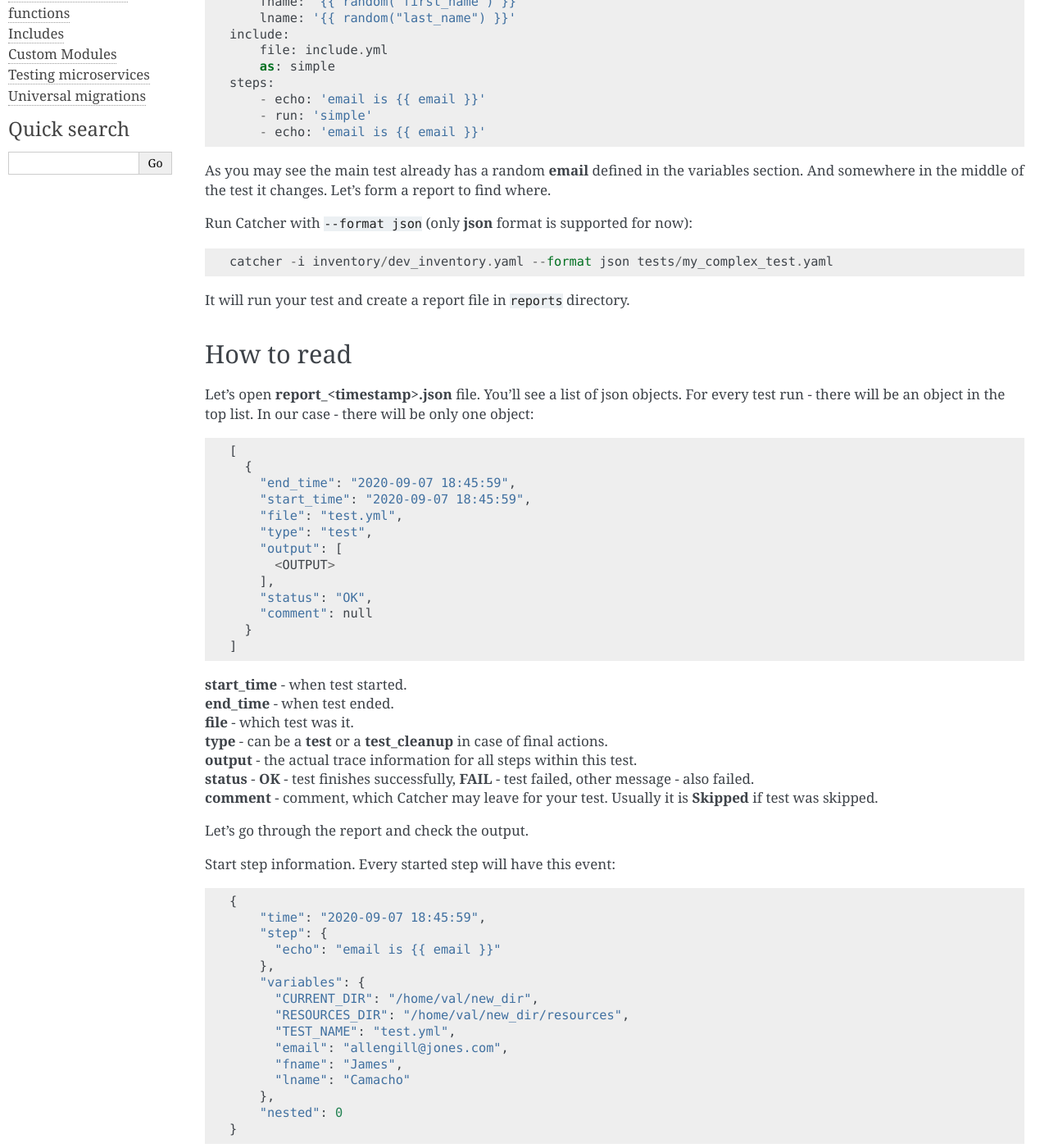
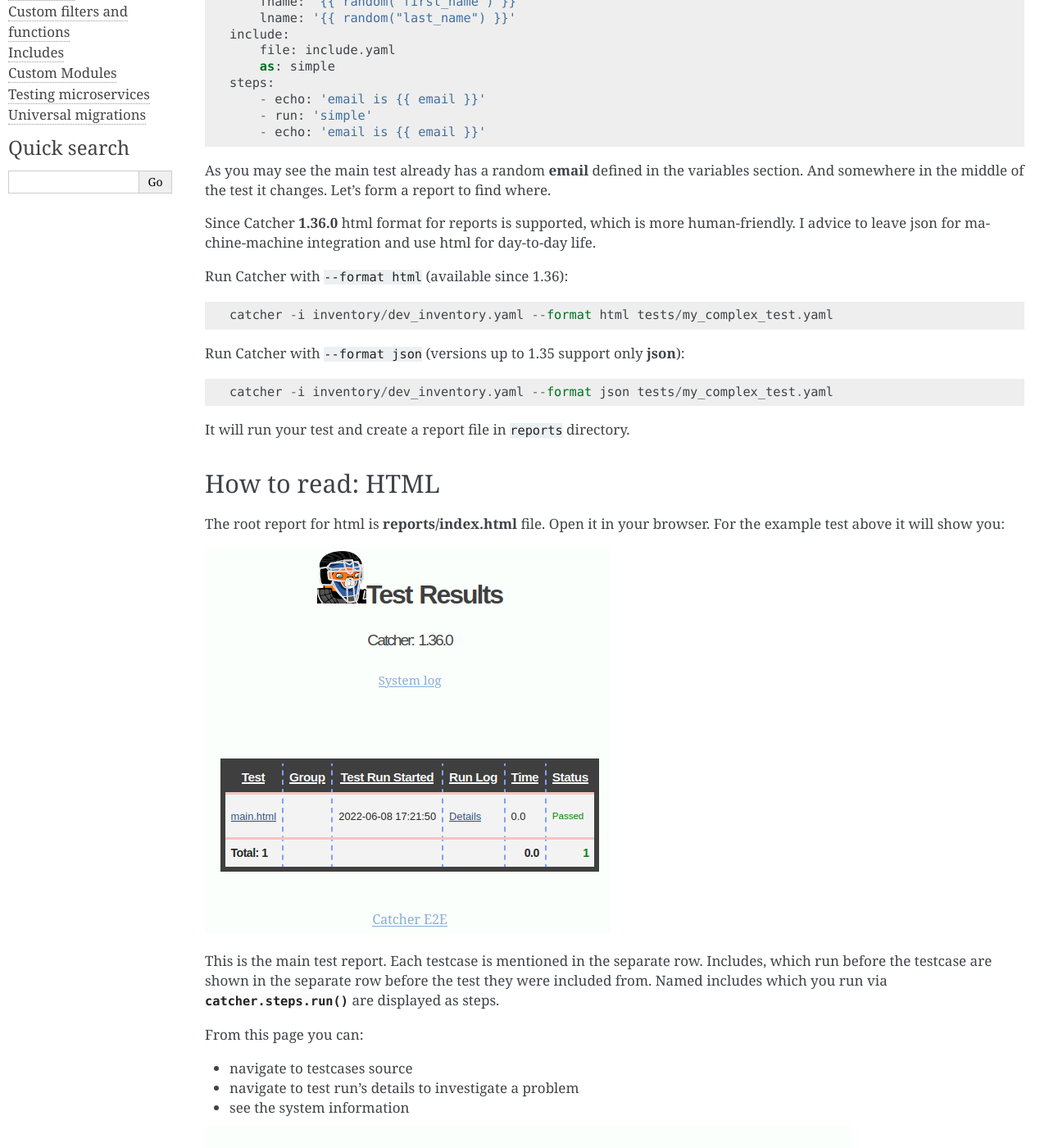
Before and after one commit to comtihon/catcher, a Sphinx documentation site: the page built from docs/source/reports.rst, in a window 1280 px wide and 1400 px high, scrolled down 613 px. Shown: the whole window at 82% size. Built offline with Sphinx 7.4.7, drawn with Linux system fonts in a browser that asks for light colours; some of the changed text lies outside the part shown.

Commit message:
update docs

```diff
--- a/Changelog.rst
+++ b/Changelog.rst
@@ -1,3 +1,7 @@
+New in `1.36`:
+
+| Http output for tests.
+
 New in `1.31`:
 
 | Http step supports multiple sessions now. It doesn't have clear_cookies but it can use `session: null` to skip saving
--- a/docs/source/reports.rst
+++ b/docs/source/reports.rst
@@ -27,7 +27,7 @@
         fname: '{{ random("first_name") }}'
         lname: '{{ random("last_name") }}'
     include:
-        file: include.yml
+        file: include.yaml
         as: simple
     steps:
         - echo: 'email is {{ email }}'
@@ -37,14 +37,62 @@
 As you may see the main test already has a random **email** defined in the variables section. And somewhere in the middle
 of the test it changes. Let's form a report to find where.
 
-Run Catcher with ``--format json`` (only **json** format is supported for now)::
+Since Catcher **1.36.0** html format for reports is supported, which is more human-friendly.
+I advice to leave json for machine-machine integration and use html for day-to-day life.
+
+Run Catcher with ``--format html`` (available since 1.36)::
+
+    catcher -i inventory/dev_inventory.yaml --format html tests/my_complex_test.yaml
+
+Run Catcher with ``--format json`` (versions up to 1.35 support only **json**)::
 
     catcher -i inventory/dev_inventory.yaml --format json tests/my_complex_test.yaml
 
 It will run your test and create a report file in ``reports`` directory.
 
-How to read
------------
+How to read: HTML
+-----------------
+The root report for html is **reports/index.html** file. Open it in your browser. For the example test above it will
+show you:
+
+.. image:: https://raw.githubusercontent.com/comtihon/catcher/master/docs/_static/index.png
+
+This is the main test report. Each testcase is mentioned in the separate row. Includes, which run before the testcase
+are shown in the separate row before the test they were included from. Named includes which you run via :meth:`catcher.steps.run`
+are displayed as steps.
+
+From this page you can:
+
+- navigate to testcases source
+- navigate to test run's details to investigate a problem
+- see the system information
+
+.. image:: https://raw.githubusercontent.com/comtihon/catcher/master/docs/_static/details.png
+
+This is the test run details page. As you can see all three steps of your example test succeeded.
+You can explore the variables, registered **after** each step. It is very useful, when you are trying to understand why
+your test is not working as expected.
+
+.. image:: https://raw.githubusercontent.com/comtihon/catcher/master/docs/_static/log.png
+
+This is the test run's full log. Sometimes just checking variables after each step is not enough and you need more information.
+Here it is. It contains log statements, outputs, steps definitions and variables. Included substeps are also described here.
+Actual steps are highlighted with green (passed) and red (failed) colors.
+
+.. image:: https://raw.githubusercontent.com/comtihon/catcher/master/docs/_static/system.png
+
+The last thing is system output. This is the information gathered from the system tests are running in. Can be useful if
+everything is OK locally, but fails in CI or for other engineers.
+
+It contains system information, all loaded `steps <https://catcher-test-tool.readthedocs.io/en/latest/source/steps.html>`_
+including external and custom ones, all `modules <https://catcher-test-tool.readthedocs.io/en/latest/source/catcher.modules.html>`_,
+`filters <https://catcher-test-tool.readthedocs.io/en/latest/source/filters_and_functions.html#filters>`_ and
+`functions <https://catcher-test-tool.readthedocs.io/en/latest/source/filters_and_functions.html#functions>`_,
+including custom implementations. If you are going to share test results make sure to archive the whole reports directory,
+together with this system log.
+
+How to read: JSON
+-----------------
 Let's open **report_<timestamp>.json** file. You'll see a list of json objects. For every test run - there will be an
 object in the top list. In our case - there will be only one object::
 
```
Also changed, not shown: catcher/resources/index.html (+7 -2 lines), docs/_static/details.png (added), docs/_static/index.png (added), docs/_static/log.png (added), docs/_static/system.png (added), 1 other file.
